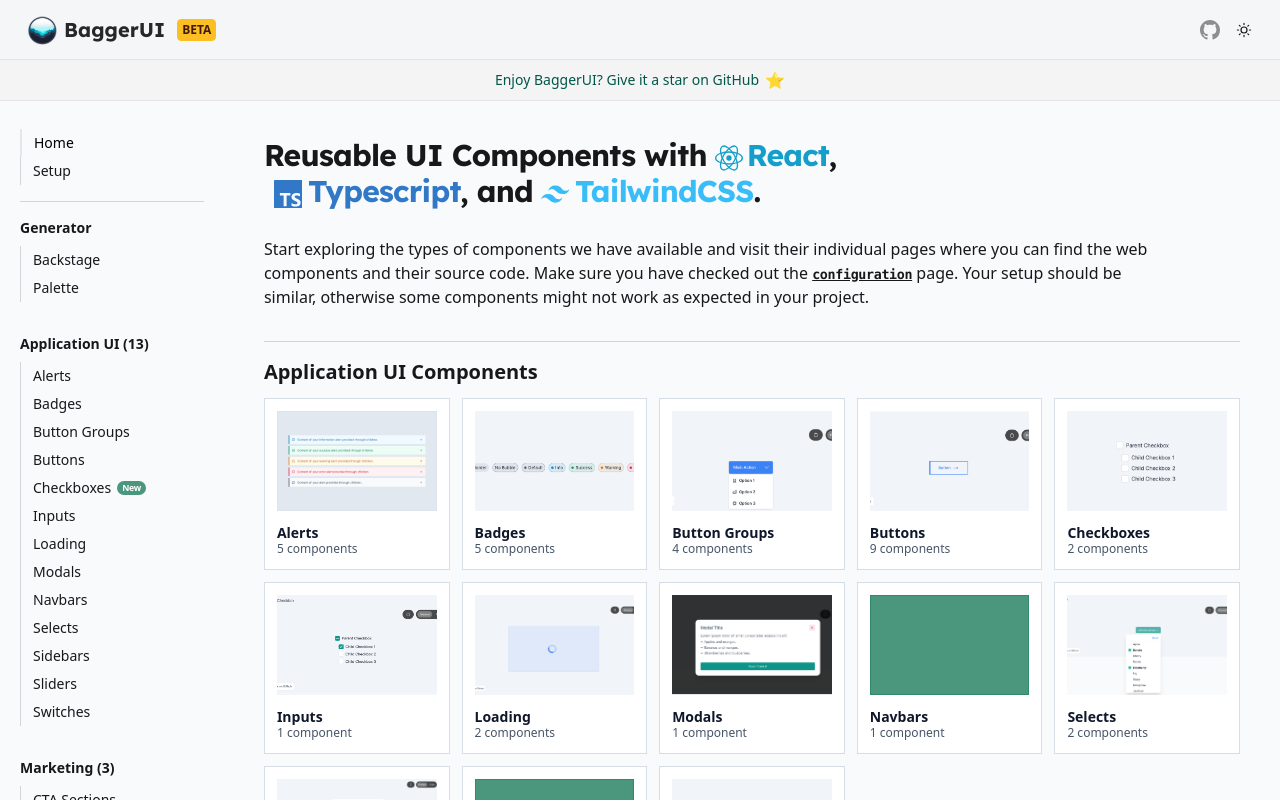
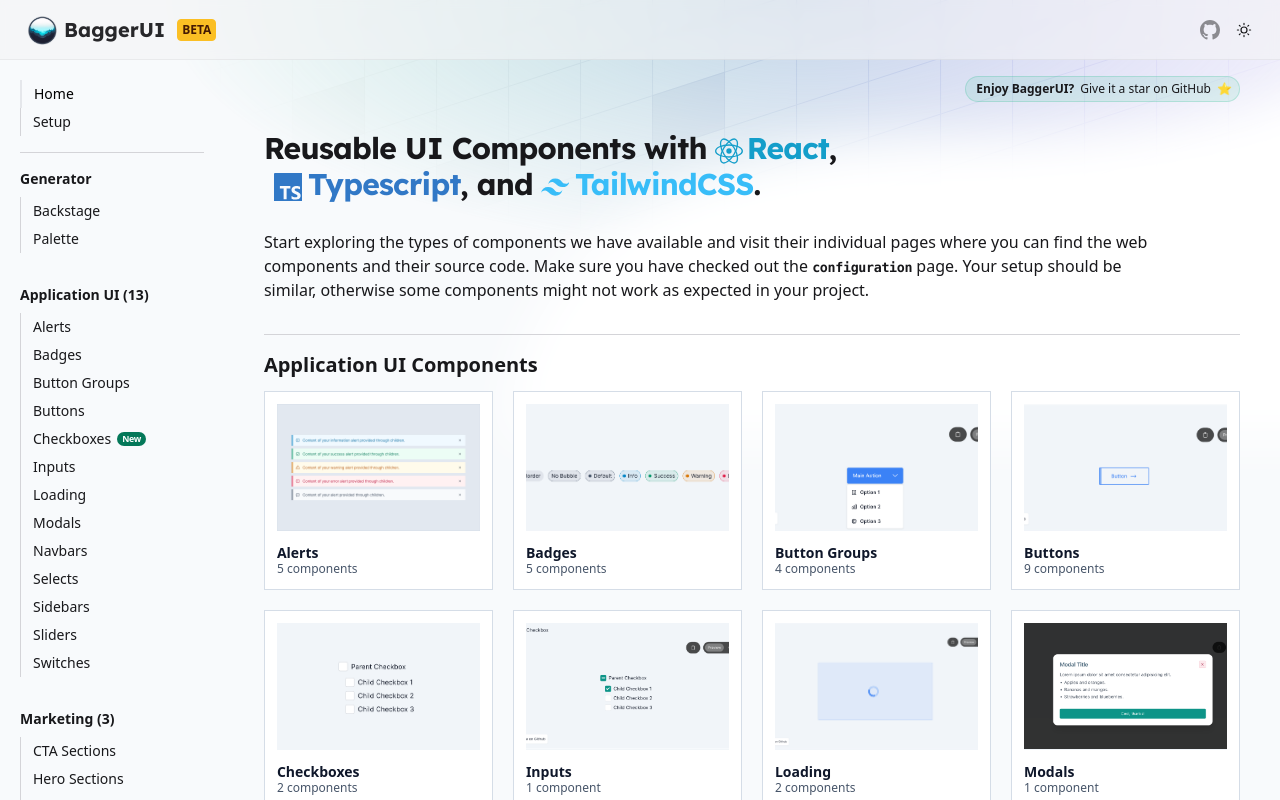
Before and after one commit to kiko-g/bagger-ui, a Next.js app: page / in a window 1280 px wide. Shown: the top 800 px of the page. Built offline with nearby package versions, Linux system fonts and the light colour scheme.

Commit message:
progress in ui revamp

```diff
--- a/src/app/page.tsx
+++ b/src/app/page.tsx
@@ -54,7 +54,7 @@
       <p className="mb-4 max-w-4xl">
         Start exploring the types of components we have available and visit their individual pages where you can find
         the web components and their source code. Make sure you have checked out the{' '}
-        <Link href="/setup" className="font-bold underline transition hover:opacity-70">
+        <Link href="/setup" className="font-bold transition hover:underline">
           <code>configuration</code>
         </Link>{' '}
         page. Your setup should be similar, otherwise some components might not work as expected in your project.
@@ -62,7 +62,7 @@
 
       <div className="border-dimmed mt-8 border-t pt-4">
         <h3 className="mb-3 text-xl font-bold">Application UI Components</h3>
-        <ul className="grid w-full grid-cols-1 gap-4 lg:grid-cols-2 lg:gap-4 xl:grid-cols-5 xl:gap-3">
+        <ul className="grid w-full grid-cols-1 gap-4 lg:grid-cols-3 lg:gap-4 xl:grid-cols-4 xl:gap-5">
           {applicationUiNav.map(({ name, count, description, image, href }) => (
             <li key={`showcase-application-ui-${name}`} className="group flex w-full flex-col gap-1">
               <SectionCard title={name} count={count} description={description} image={image} link={href} />
@@ -73,7 +73,7 @@
 
       <div className="border-dimmed mt-16 border-t pt-4">
         <h3 className="mb-3 text-xl font-bold">Marketing Components</h3>
-        <ul className="grid w-full grid-cols-1 gap-4 lg:grid-cols-2 lg:gap-4 xl:grid-cols-5 xl:gap-3">
+        <ul className="grid w-full grid-cols-1 gap-4 lg:grid-cols-3 lg:gap-4 xl:grid-cols-4 xl:gap-5">
           {marketingNav.map(({ name, count, description, image, href }) => (
             <li key={`showcase-marketing-${name}`} className="group flex w-full flex-col gap-1">
               <SectionCard title={name} count={count} description={description} image={image} link={href} />
@@ -84,7 +84,7 @@
 
       <div className="border-dimmed mt-16 border-t pt-4">
         <h3 className="mb-3 text-xl font-bold">Ecommerce Components</h3>
-        <ul className="grid w-full grid-cols-1 gap-4 lg:grid-cols-2 lg:gap-4 xl:grid-cols-5 xl:gap-3">
+        <ul className="grid w-full grid-cols-1 gap-4 lg:grid-cols-3 lg:gap-4 xl:grid-cols-4 xl:gap-5">
           {eCommerceNav.map(({ name, count, description, image, href }) => (
             <li key={`showcase-ecommerce-${name}`} className="group flex w-full flex-col gap-1">
               <SectionCard title={name} count={count} description={description} image={image} link={href} />
--- a/src/components/Layout.tsx
+++ b/src/components/Layout.tsx
@@ -7,7 +7,8 @@
 import { Footer } from './layout/Footer'
 import { Sidebar } from './layout/Sidebar'
 import { QuickNavSidebar } from './layout/QuickNavSidebar'
-import { SupportBanner } from './layout/SupportBanner'
+import { SupportBadge } from './layout/support/Badge'
+import { HeroPattern } from './layout/HeroPattern'
 
 type Props = {
   children: React.ReactNode
@@ -22,10 +23,13 @@
       <Seo title={location} />
       <main className={clsx('mx-auto flex min-h-screen max-w-[100vw] flex-col')}>
         <Header />
-        <SupportBanner />
+        <HeroPattern />
         <div className="flex flex-1 pb-4">
           {sidebar && <Sidebar location={location} />}
           <article className="flex max-w-full flex-1 flex-col items-start justify-start px-6 xl:px-10">
+            <div className="mt-4 flex w-full justify-end">
+              <SupportBadge />
+            </div>
             {children}
           </article>
           {quickNav && <QuickNavSidebar navigation={quickNav} />}
--- /dev/null
+++ b/src/components/layout/GridPattern.tsx
@@ -0,0 +1,43 @@
+import { useId } from 'react'
+
+export function GridPattern({
+  width,
+  height,
+  x,
+  y,
+  squares,
+  ...props
+}: React.ComponentPropsWithoutRef<'svg'> & {
+  width: number
+  height: number
+  x: string | number
+  y: string | number
+  squares: Array<[x: number, y: number]>
+}) {
+  let patternId = useId()
+
+  return (
+    <svg aria-hidden="true" {...props}>
+      <defs>
+        <pattern id={patternId} width={width} height={height} patternUnits="userSpaceOnUse" x={x} y={y}>
+          <path d={`M.5 ${height}V.5H${width}`} fill="none" />
+        </pattern>
+      </defs>
+      <rect width="100%" height="100%" strokeWidth={0} fill={`url(#${patternId})`} />
+      {squares && (
+        <svg x={x} y={y} className="overflow-visible">
+          {squares.map(([x, y]) => (
+            <rect
+              strokeWidth="0"
+              key={`${x}-${y}`}
+              width={width + 1}
+              height={height + 1}
+              x={x * width}
+              y={y * height}
+            />
+          ))}
+        </svg>
+      )}
+    </svg>
+  )
+}
--- a/src/components/layout/Header.tsx
+++ b/src/components/layout/Header.tsx
@@ -11,7 +11,7 @@
 
 export function Header() {
   return (
-    <header className="max-w-8xl sticky top-0 z-50 mx-auto h-[60px] w-full border-b border-zinc-200 bg-zinc-100 bg-opacity-60 backdrop-blur-sm backdrop-filter dark:border-zinc-700 dark:bg-zinc-950 dark:bg-opacity-40 xl:px-6">
+    <header className="max-w-8xl sticky top-0 z-50 mx-auto h-[60px] w-full border-b border-black/5 bg-zinc-100 bg-opacity-60 backdrop-blur-sm backdrop-filter dark:border-black/5 dark:bg-zinc-950 dark:bg-opacity-40 xl:px-6">
       <div className="flex items-center justify-between px-3 py-3 sm:px-4 lg:px-6 xl:px-0">
         {/* Logo */}
         <div className="flex items-center gap-3">
--- /dev/null
+++ b/src/components/layout/HeroPattern.tsx
@@ -0,0 +1,32 @@
+import { GridPattern } from '@/components/layout/GridPattern'
+
+export function HeroPattern() {
+  return (
+    <div className="absolute inset-0 -z-10 mx-0 max-w-none overflow-hidden">
+      <div className="absolute left-1/2 top-0 ml-[-30rem] h-[16rem] w-[81.25rem] dark:[mask-image:linear-gradient(white,transparent)]">
+        <div className="absolute inset-0 bg-gradient-to-r from-[#3cc09a] to-[#aa75ff] opacity-40 [mask-image:radial-gradient(farthest-side_at_top,white,transparent)] dark:from-[#36b2b4]/40 dark:to-[#a375ff]/40 dark:opacity-100">
+          <GridPattern
+            width={72}
+            height={56}
+            x={-12}
+            y={4}
+            squares={[
+              [4, 3],
+              [2, 1],
+              [7, 3],
+              [10, 6],
+            ]}
+            className="dark:fill-white/2.5 absolute inset-x-0 inset-y-[-50%] h-[200%] w-full skew-y-[-18deg] fill-black/40 stroke-black/50 mix-blend-overlay dark:stroke-white/5"
+          />
+        </div>
+        <svg
+          viewBox="0 0 1113 440"
+          aria-hidden="true"
+          className="absolute left-1/2 top-0 ml-[-19rem] w-[69.5625rem] fill-white blur-[26px] dark:hidden"
+        >
+          <path d="M.016 439.5s-9.5-300 434-300S882.516 20 882.516 20V0h230.004v439.5H.016Z" />
+        </svg>
+      </div>
+    </div>
+  )
+}
--- /dev/null
+++ b/src/components/layout/support/Badge.tsx
@@ -0,0 +1,20 @@
+'use client'
+
+import Link from 'next/link'
+
+export function SupportBadge() {
+  return (
+    <Link
+      href="https://github.com/kiko-g/bagger-ui"
+      target="_blank"
+      rel="noopener noreferrer"
+      className="flex items-center justify-center gap-1.5 rounded-full border border-primary-500/20 bg-primary-500/10 px-2.5 py-1.5 text-xs font-medium leading-none transition hover:bg-primary-500/20"
+    >
+      <span className="font-semibold">Enjoy BaggerUI?</span>
+      <span className="font-normal">Give it a star on GitHub</span>
+      <span aria-hidden="true" role="img" className="h-3 w-3">
+        ⭐️
+      </span>
+    </Link>
+  )
+}
--- a/src/components/layout/SupportBanner.tsx
+++ b/src/components/layout/support/Banner.tsx
@@ -4,7 +4,7 @@
 
 export function SupportBanner() {
   return (
-    <div className="group mb-2 border-b border-zinc-200 bg-zinc-100 text-primary-950 transition hover:bg-primary-800/5 dark:border-zinc-700 dark:bg-zinc-800 dark:text-primary-100 dark:hover:bg-primary-400/20">
+    <div className="group mb-2 border-b border-transparent bg-transparent text-primary-950 transition hover:bg-primary-800/5 dark:text-primary-100 dark:hover:bg-primary-400/20">
       <div className="mx-auto max-w-screen-xl">
         <Link
           href="https://github.com/kiko-g/bagger-ui"
--- a/tailwind.config.ts
+++ b/tailwind.config.ts
@@ -18,6 +18,19 @@
           '150': '#eaeef4',
         },
         primary: {
+          50: '#ecfdf7',
+          100: '#d1fae7',
+          200: '#a7f3d2',
+          300: '#6ee7b9',
+          400: '#34d39b',
+          500: '#10b983',
+          600: '#05966b',
+          700: '#047859',
+          800: '#065f48',
+          900: '#064e3d',
+          950: '#022c24',
+        },
+        secondary: {
           50: '#f5fffb',
           100: '#ddf0e9',
           200: '#c4e1d7',
```
